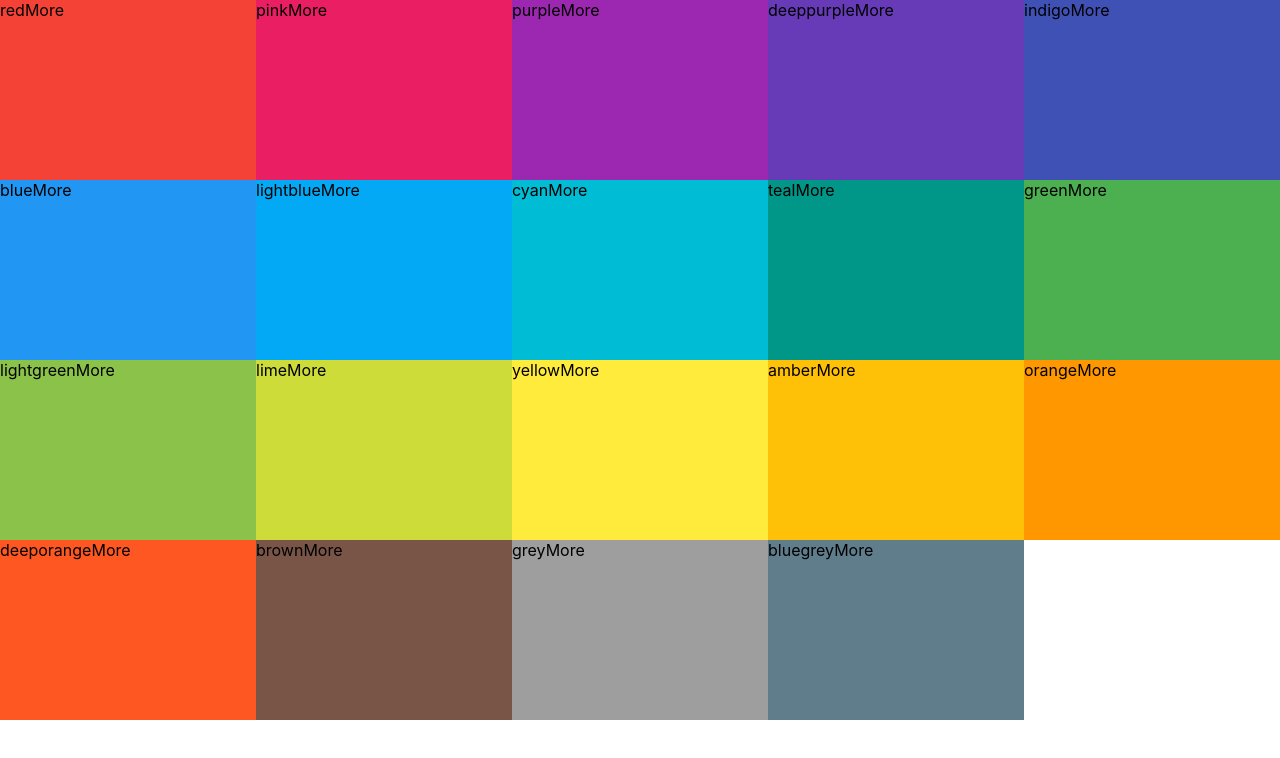
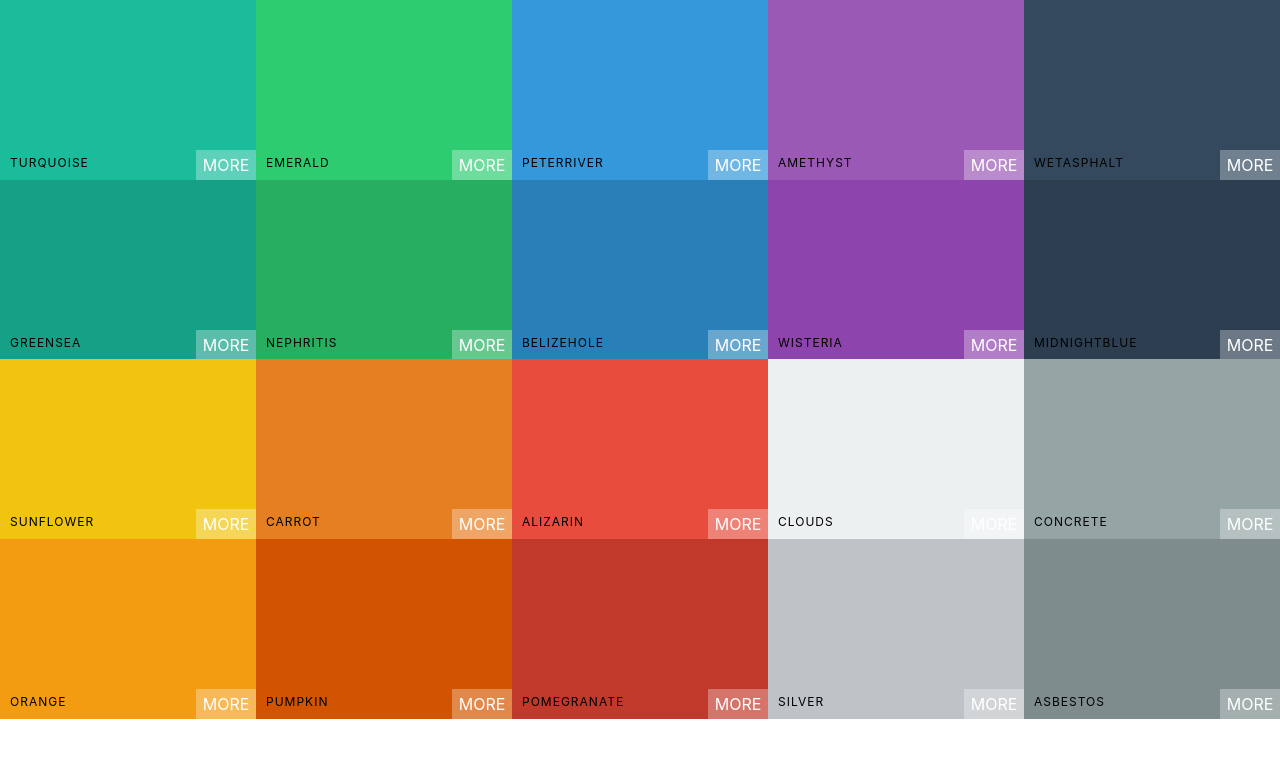
Before and after one commit to AlekseiiT/react-color-project, a React (Create React App) app: page / in a window 1280 px wide. Shown: the top 758 px of the page. Built offline with nearby package versions, Linux system fonts and the light colour scheme.

Commit message:
style ColorBox

```diff
--- a/src/App.js
+++ b/src/App.js
@@ -6,7 +6,7 @@
 	render() {
 		return (
 			<div className="App">
-				<Palette {...seedColors[0]} />
+				<Palette {...seedColors[1]} />
 			</div>
 		);
 	}
--- a/src/ColorBox.css
+++ b/src/ColorBox.css
@@ -4,4 +4,57 @@
 	height: 25%;
 	margin: 0 auto;
 	position: relative;
+	margin-bottom: -4.5px;
 }
+
+.copy-button {
+	width: 100px;
+	height: 30px;
+	display: inline-block;
+	position: absolute;
+	left: 50%;
+	top: 50%;
+	margin-top: -15px;
+	margin-left: -50px;
+	text-align: center;
+	outline: none;
+	background: rgba(255, 255, 255, 0.3);
+	font-size: 1rem;
+	line-height: 30px;
+	color: white;
+	text-transform: uppercase;
+	border: none;
+	opacity: 0;
+}
+
+.ColorBox:hover .copy-button {
+	opacity: 1;
+	transition: 0.5s;
+}
+
+.box-content {
+	position: absolute;
+	width: 100%;
+	left: 0px;
+	bottom: 0px;
+	padding: 10px;
+	color: black;
+	letter-spacing: 1px;
+	text-transform: uppercase;
+	font-size: 12px;
+}
+
+.see-more {
+	background: rgba(255, 255, 255, 0.3);
+	position: absolute;
+	border: none;
+	right: 0px;
+	bottom: 0px;
+	color: white;
+	width: 60px;
+	height: 30px;
+	text-align: center;
+	line-height: 30px;
+	text-transform: uppercase;
+	font-weight: 400;
+}
--- a/src/ColorBox.js
+++ b/src/ColorBox.js
@@ -3,10 +3,16 @@
 
 export default class ColorBox extends Component {
 	render() {
+		const { name, background } = this.props;
 		return (
-			<div className="ColorBox" style={{ backgroundColor: this.props.background }}>
-				<span>{this.props.name}</span>
-				<span>More</span>
+			<div className="ColorBox" style={{ background }}>
+				<div className="copy-container">
+					<div className="box-content">
+						<span>{name}</span>
+					</div>
+					<button className="copy-button">Copy</button>
+				</div>
+				<span className="see-more">More</span>
 			</div>
 		);
 	}
```
